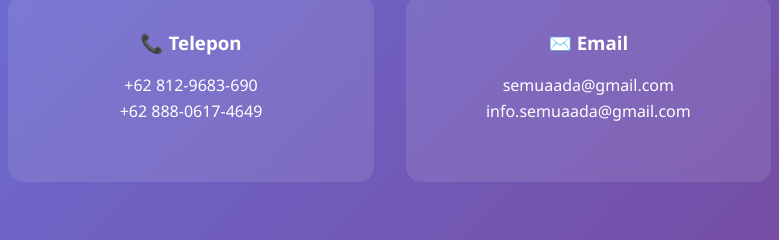
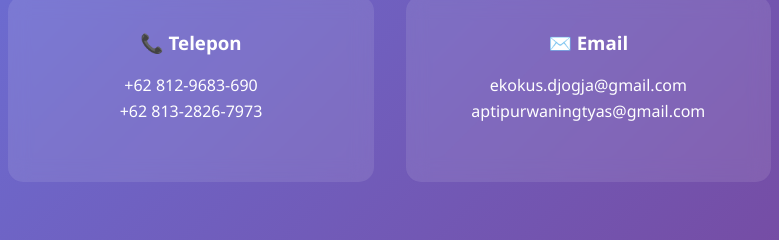
Before and after one commit to KDMP-Kedungsari/semuaada, a plain HTML site: page index.html in a window 1280 px wide. Shown: the part 2083-2323 px from the top of the page, 449-1228 px from the left. Drawn offline with Linux system fonts and the light colour scheme.

Commit message:
Update index.html

```diff
--- a/index.html
+++ b/index.html
@@ -1226,12 +1226,12 @@
                 <div class="contact-item">
                     <h3>📞 Telepon</h3>
                     <p>+62 812-9683-690</p>
-                    <p>+62 888-0617-4649</p>
+                    <p>+62 813-2826-7973</p>
                 </div>
                 <div class="contact-item">
                     <h3>✉️ Email</h3>
-                    <p>semuaada@gmail.com</p>
-                    <p>info.semuaada@gmail.com</p>
+                    <p>ekokus.djogja@gmail.com</p>
+                    <p>aptipurwaningtyas@gmail.com</p>
                 </div>
             </div>
         </div>
```
